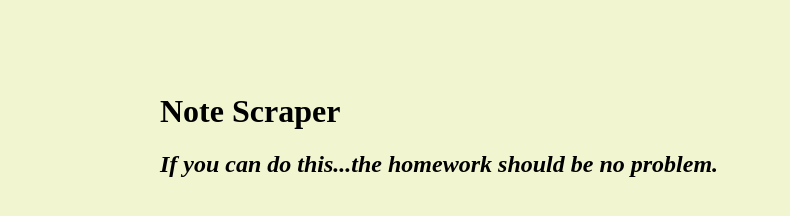
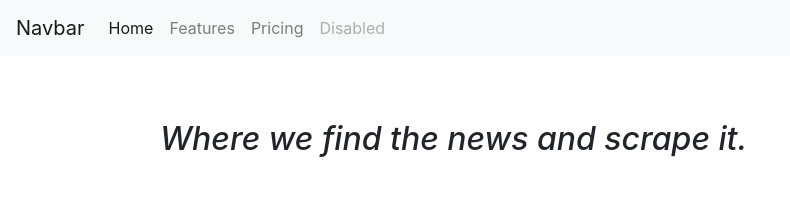
Before and after one commit to LAyers45/Scrape-News, a website: page public/index.html in a window 1280 px wide. Shown: the whole page, without its empty margins (0-790 px from the left). Drawn offline with nearby package versions, Linux system fonts and the light colour scheme; no server answers.

Commit message:
added style change and corrected scraper

```diff
--- a/package.json
+++ b/package.json
@@ -21,6 +21,7 @@
     "cheerio": "^1.0.0-rc.3",
     "express": "^4.17.1",
     "express-handlebars": "^3.1.0",
-    "mongoose": "^5.7.4"
+    "mongoose": "^5.7.4",
+    "morgan": "^1.9.1"
   }
 }
--- a/public/index.html
+++ b/public/index.html
@@ -44,13 +44,33 @@
             height: 200px;
             font-size: 18px;
         }
+
+        .navbar {
+            background-color: blue;
+        }
     </style>
+    <link rel="stylesheet" href="https://stackpath.bootstrapcdn.com/bootstrap/4.3.1/css/bootstrap.min.css"
+        integrity="sha384-ggOyR0iXCbMQv3Xipma34MD+dH/1fQ784/j6cY/iJTQUOhcWr7x9JvoRxT2MZw1T" crossorigin="anonymous">
 </head>
 
 <body>
+    <nav class="navbar navbar-expand-lg navbar-light bg-light">
+        <a class="navbar-brand" href="#">Navbar</a>
+        <button class="navbar-toggler" type="button" data-toggle="collapse" data-target="#navbarNavAltMarkup"
+            aria-controls="navbarNavAltMarkup" aria-expanded="false" aria-label="Toggle navigation">
+            <span class="navbar-toggler-icon"></span>
+        </button>
+        <div class="collapse navbar-collapse" id="navbarNavAltMarkup">
+            <div class="navbar-nav">
+                <a class="nav-item nav-link active" href="#">Home <span class="sr-only">(current)</span></a>
+                <a class="nav-item nav-link" href="#">Features</a>
+                <a class="nav-item nav-link" href="#">Pricing</a>
+                <a class="nav-item nav-link disabled" href="#">Disabled</a>
+            </div>
+        </div>
+    </nav>
     <div id="wrapper">
-        <h1>Note Scraper</h1>
-        <h2><i>If you can do this...the homework should be no problem.</i></h2>
+        <h2><i>Where we find the news and scrape it.</i></h2>
         <div id="articles"></div>
         <div id="notes"></div>
     </div>
--- a/server.js
+++ b/server.js
@@ -34,7 +34,7 @@ mongoose.connect("mongodb://localhost/unit18Populater", { useNewUrlParser: true
 // A GET route for scraping the echoJS website
 app.get("/scrape", function (req, res) {
     // First, we grab the body of the html with axios
-    axios.get("http://www.echojs.com/").then(function (response) {
+    axios.get("https://www.foxnews.com/").then(function (response) {
         // Then, we load that into cheerio and save it to $ for a shorthand selector
         var $ = cheerio.load(response.data);
 
```
Also changed, not shown: 1 other file.
